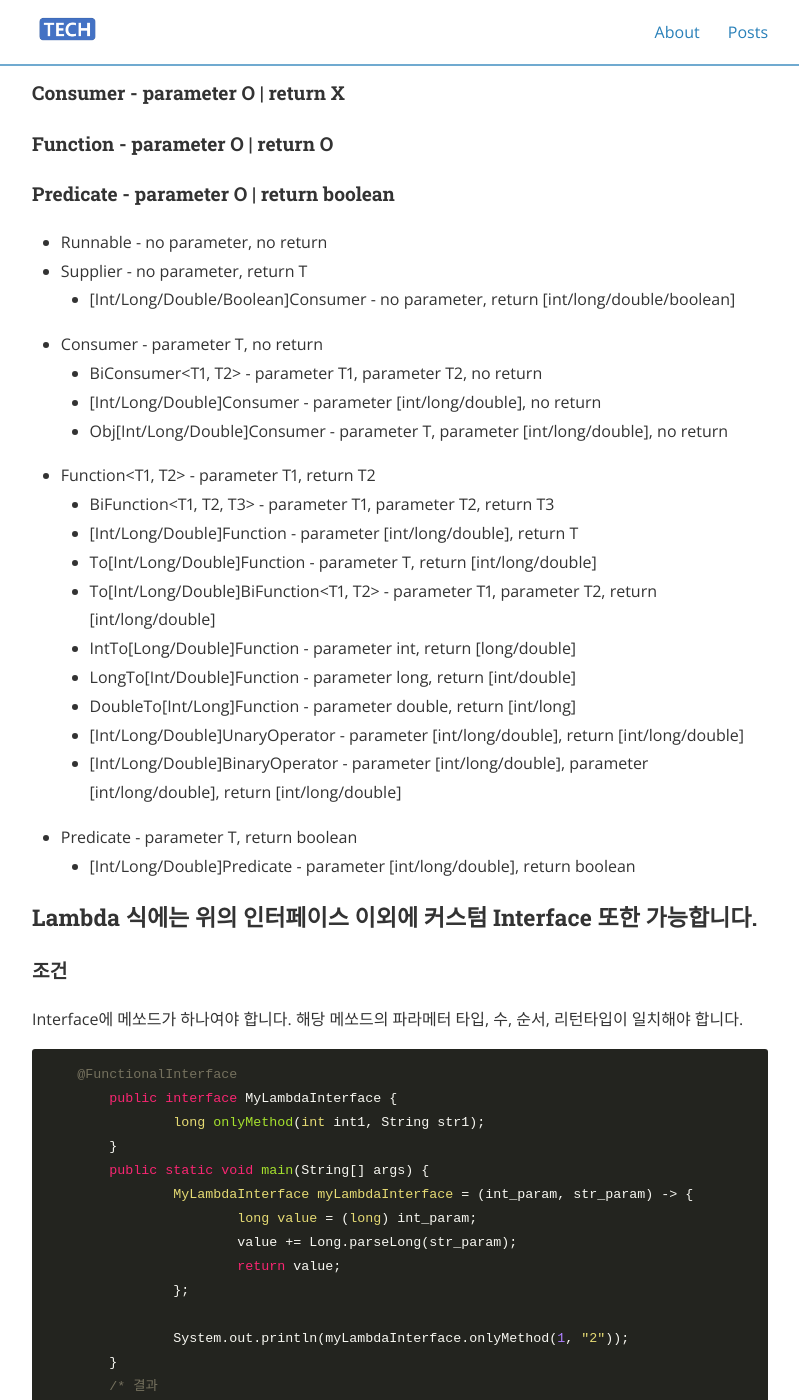
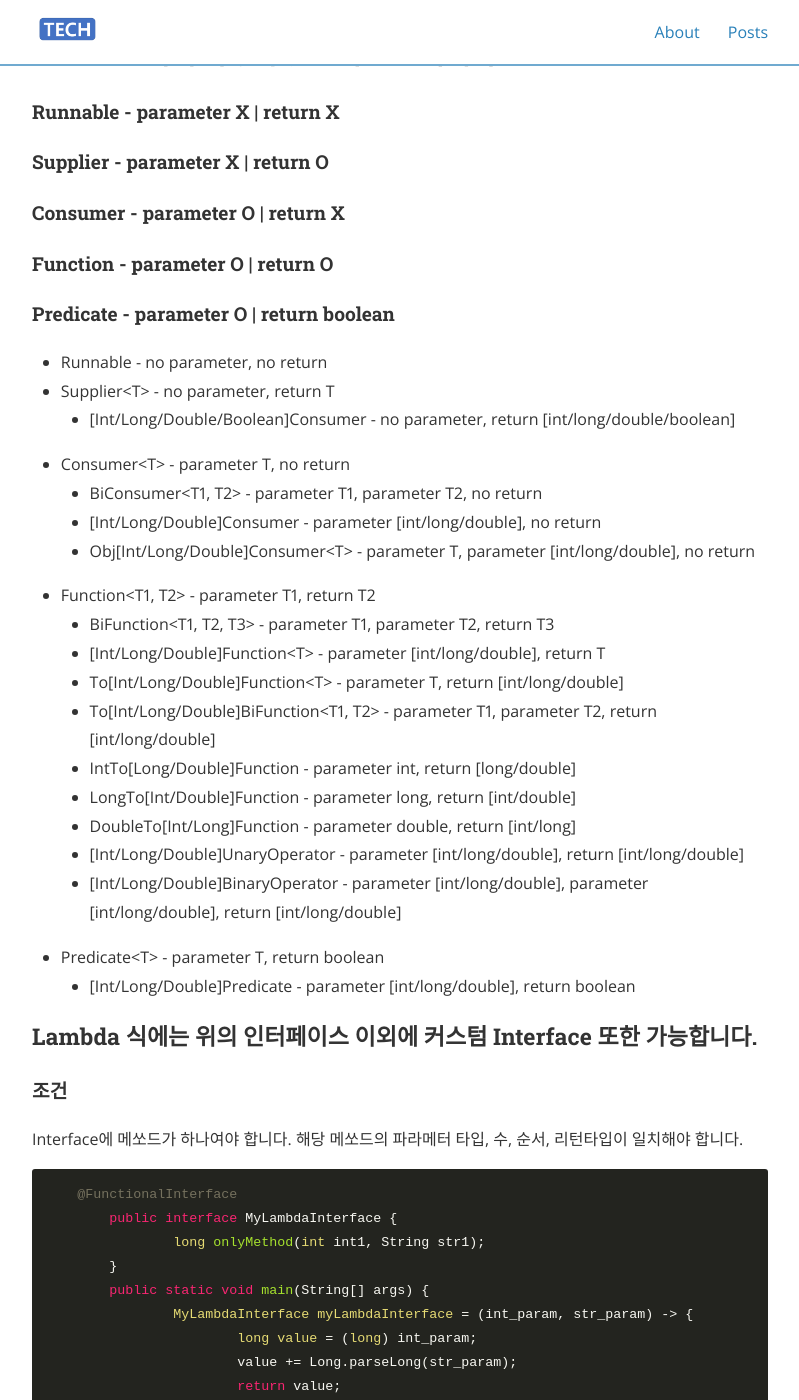
Before and after one commit to e406hsy/e406hsy.github.io, a Jekyll site: the page built from _posts/2020-03-13-Java_8_Lambda.md, in a window 1280 px wide and 1400 px high, scrolled down 2933 px. Shown: the whole window, without its empty margins (240-1039 px from the left). Built offline with Jekyll 4.4.1, drawn with Linux system fonts in a browser that asks for light colours; nearby versions of some CDN libraries; comment, search, counter and statistics services are not loaded.

Commit message:
fix: Fix <T> to \<T\>

````diff
--- a/_posts/2020-03-13-Java_8_Lambda.md
+++ b/_posts/2020-03-13-Java_8_Lambda.md
@@ -52,6 +52,7 @@ tags: JAVA JAVA8
 ```java
 	Supplier<String> supplier1 = () -> "line1";
     System.out.println(supplier1.get());
+
 	Supplier<String> supplier2 = () -> {System.out.println("line2"); return "line3";};
     System.out.println(supplier2.get());
     /* 결과
@@ -69,6 +70,7 @@ tags: JAVA JAVA8
 ```java
 	Consumer<String> consumer = (parameter) -> System.out.println(parameter);
 	consumer.accept("line1");
+
 	BiConsumer<String, String> biConsumer =
         (String parameter1, String parameter2) -> {System.out.println(parameter1); System.out.println(parameter2);};
 	biConsumer.accept("line2", "line3");
@@ -86,10 +88,13 @@ tags: JAVA JAVA8
 ```java
 		Function<String, String> func = (parameter) -> "Fuction works "+parameter;
 		System.out.println(func.apply("line1"));
+
 		IntFunction<String> intFunc = (parameter) -> "Fuction works line"+String.valueOf(parameter);
 		System.out.println(intFunc.apply(2));
+
 		Predicate<String> pred = (parameter) -> Boolean.parseBoolean(parameter);
 		System.out.println(pred.test("true"));
+
 		/* 결과
 		Fuction works line1
         Fuction works line2
@@ -106,23 +111,23 @@ tags: JAVA JAVA8
 #### Predicate - parameter O | return boolean
 
 * Runnable - no parameter, no return
-* Supplier<T> - no parameter, return T
+* Supplier\<T\> - no parameter, return T
     * [Int/Long/Double/Boolean]Consumer - no parameter, return [int/long/double/boolean]
-* Consumer<T> - parameter T, no return
+* Consumer\<T\> - parameter T, no return
     * BiConsumer<T1, T2> - parameter T1, parameter T2, no return
     * [Int/Long/Double]Consumer - parameter [int/long/double], no return
-    * Obj[Int/Long/Double]Consumer<T> - parameter T, parameter [int/long/double], no return
+    * Obj[Int/Long/Double]Consumer\<T\> - parameter T, parameter [int/long/double], no return
 * Function<T1, T2> - parameter T1, return T2
     * BiFunction<T1, T2, T3> - parameter T1, parameter T2, return T3
-    * [Int/Long/Double]Function<T> - parameter [int/long/double], return T
-    * To[Int/Long/Double]Function<T> - parameter T, return [int/long/double]
+    * [Int/Long/Double]Function\<T\> - parameter [int/long/double], return T
+    * To[Int/Long/Double]Function\<T\> - parameter T, return [int/long/double]
     * To[Int/Long/Double]BiFunction<T1, T2> - parameter T1, parameter T2, return [int/long/double]
     * IntTo[Long/Double]Function - parameter int, return [long/double]
     * LongTo[Int/Double]Function - parameter long, return [int/double]
     * DoubleTo[Int/Long]Function - parameter double, return [int/long]
     * [Int/Long/Double]UnaryOperator - parameter [int/long/double], return [int/long/double]
     * [Int/Long/Double]BinaryOperator - parameter [int/long/double], parameter [int/long/double], return [int/long/double]
-* Predicate<T> - parameter T, return boolean
+* Predicate\<T\> - parameter T, return boolean
     * [Int/Long/Double]Predicate - parameter [int/long/double], return boolean
 
 ### Lambda 식에는 위의 인터페이스 이외에 커스텀 Interface 또한 가능합니다.
````
